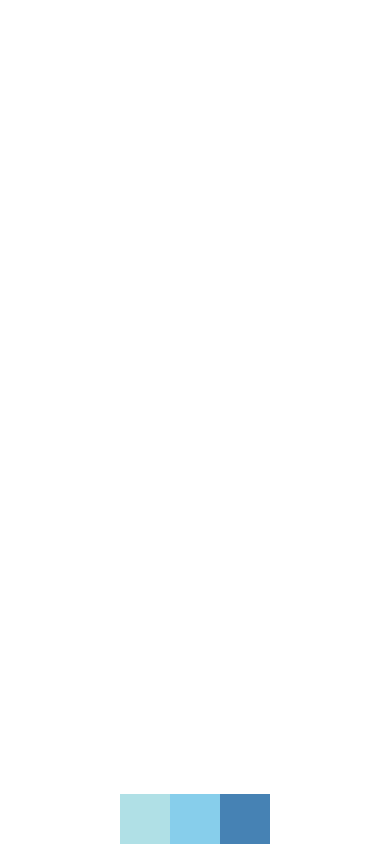
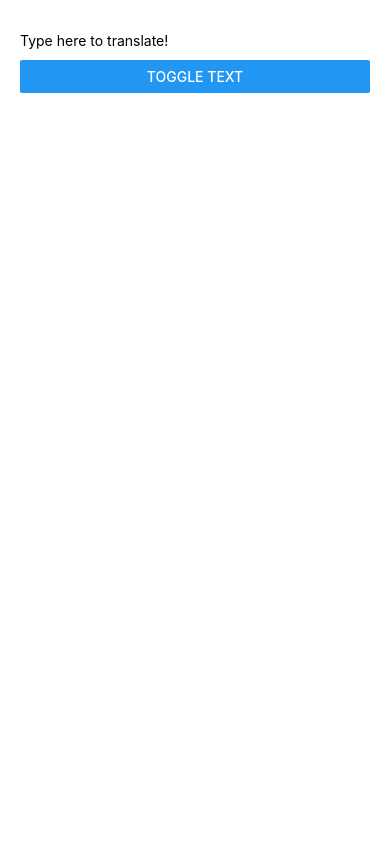
Before and after one commit to RahulSadhukhan/react_demo_app, a React Native app: screen / in a window 390 px wide. Built offline with nearby package versions, Linux system fonts and the light colour scheme.

Commit message:
Working with State and Props

```diff
--- a/App.js
+++ b/App.js
@@ -1,32 +1,36 @@
 import React from 'react';
-import { StyleSheet, Text, Image, View } from 'react-native';
+import { StyleSheet, Text, Image, View, TextInput, Button } from 'react-native';
 
 export default class App extends React.Component {
+  constructor(props) {
+    super(props);
+    this.state = { text: '', toggleText: false };
+    this.handleButtonClick = this.handleButtonClick.bind(this);
+  }
+
+  handleButtonClick() {
+    this.setState(prevState => ({ toggleText: !prevState.toggleText }));
+  }
+
   render() {
     return (
-      <View style={styles.parentBlock}>
-        <View style={styles.block1}/>
-        <View style={styles.block2}/>
-        <View style={styles.block3}/>
+      <View style={{padding: 20}}>
+        <TextInput
+          style={{height: 40}}
+          placeholder="Type here to translate!"
+          onChangeText={(text) => this.setState({text})}
+        />
+        <Button onPress={this.handleButtonClick} title="Toggle text" />
+
+        <Greetings showText={this.state.toggleText} text={this.state.text} />
       </View>
     );
   }
 }
 
 class Greetings extends React.Component {
-  constructor(props) {
-    super(props);
-    this.state = { showText: true };
-
-
-    setInterval(() => {
-      this.setState(previousState => {
-        return { showText: !previousState.showText };
-      });
-    }, 1000);
-  }
   render() {
-    const display = this.state.showText ? `Hello ${this.props.name}!` : '';
+    const display = this.props.showText ? this.props.text : '';
     return (
       <Text style={this.props.style}>{display}</Text>
     );
```
